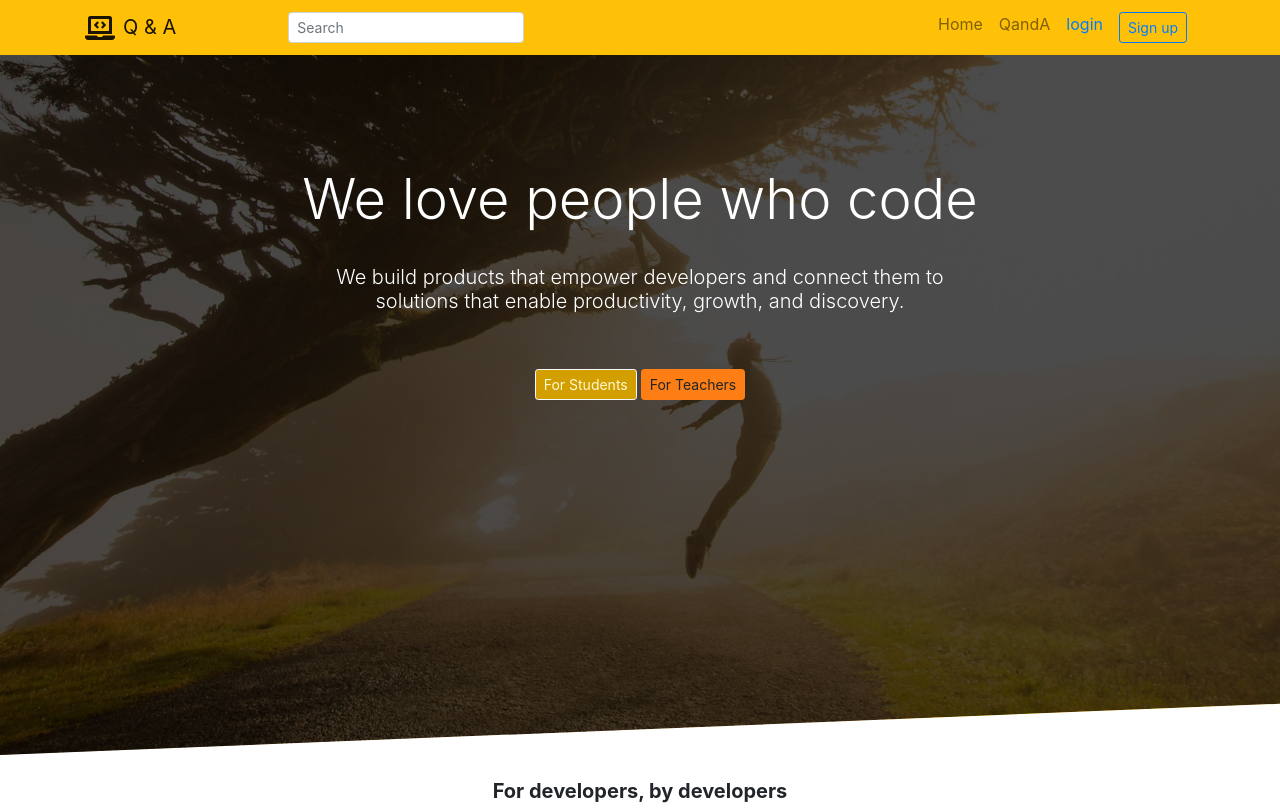
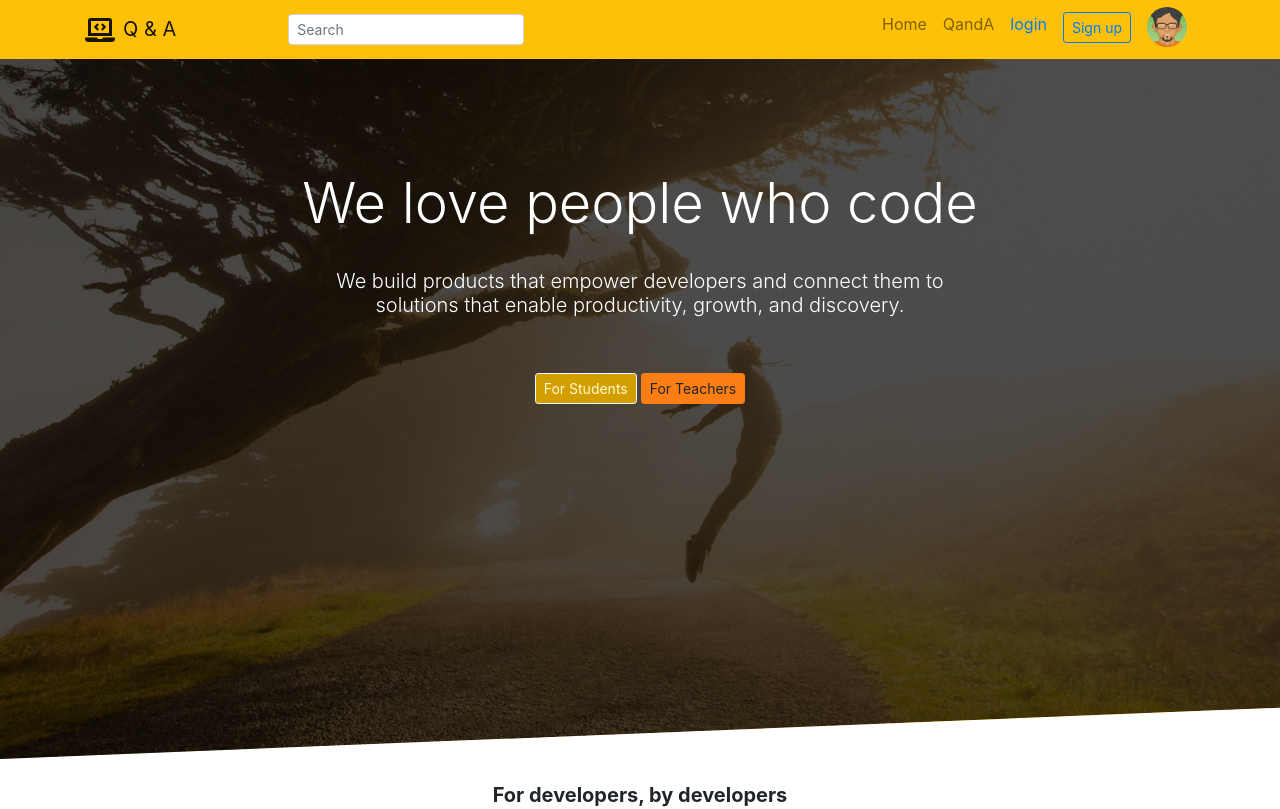
Before and after one commit to SagarrPandey/QandAjs, a React (Create React App) app: page / in a window 1280 px wide. Shown: the top 809 px of the page. Built offline with nearby package versions, Linux system fonts and the light colour scheme.

Commit message:
navbar user profile icon added

```diff
--- a/src/Navbar/Navbar.js
+++ b/src/Navbar/Navbar.js
@@ -1,11 +1,12 @@
 import React from 'react';
-import {Navbar,Nav,Container,Form,FormControl,Button} from 'react-bootstrap';
-
+import {Navbar,Nav,Container,Form,Button,Image} from 'react-bootstrap';
 import '../Static/css/qanda/style.css';
 import '../Static/css/bootstrap.css';
 import '../Static/css/style.css';
 import '../Static/css/navbar/navbar.css'
 import { FaLaptopCode } from 'react-icons/fa';
+import UserImage from '../Static/img/avatar/avatar04.png'
+
 
 const navbar = () =>{
     return(
@@ -31,7 +32,9 @@ const navbar = () =>{
                         <Button size="sm" variant="outline-primary">Sign up</Button>
               </Nav.Link>
 
-
+              <Nav.Link  data-toggle="modal" data-target="#signup" href='user'>
+                    <Image src={UserImage}   className="nav-user-img" alt=""/>
+              </Nav.Link>
 
 
             </Nav>
--- a/src/static/css/navbar/navbar.css
+++ b/src/static/css/navbar/navbar.css
@@ -0,0 +1,8 @@
+.nav-user-img{
+    width: 40px;
+    height: 40px;
+    border-radius: 50%;
+    overflow: hidden;
+    margin-top: -5px;
+    border-radius: 50%;
+}
```
